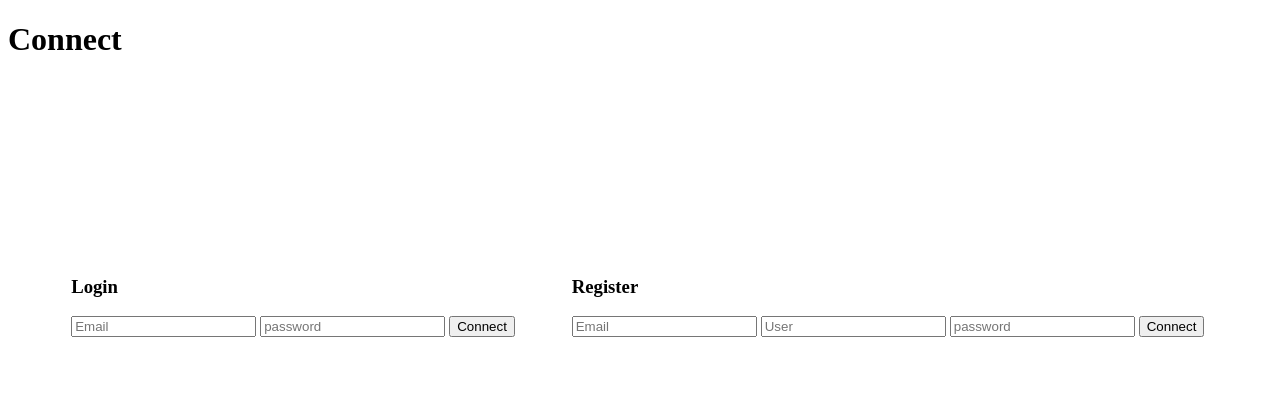
After one commit to Zalerys/Docker-Blog, a PHP site: page /Page/Login/connectUser.php in a window 1280 px wide. The commit adds this page. Shown: the top 399 px of the page. Run offline with PHP 8.4, Linux system fonts and the light colour scheme.

Commit message:
Regiser Login connect

```diff
--- /dev/null
+++ b/src/Page/Blog/blog.php
@@ -0,0 +1,2 @@
+<?php
+echo "hello blog";
--- /dev/null
+++ b/src/Page/Login/connectUser.php
@@ -0,0 +1,80 @@
+<?php
+// function test(){
+//     header('Location: ../Blog/blog.php');
+// };
+
+session_start();
+
+$servername = "db:3306";
+$username = "root";
+$password = "password";
+$pdo = new PDO("mysql:host=$servername;dbname=Blog", $username, $password);
+$pdo->setAttribute(PDO::ATTR_ERRMODE, PDO::ERRMODE_EXCEPTION);
+
+if(isset($_POST['login'])){
+    $email = $_POST['emailLogin'];
+    // $passworduser = $_POST['passwordLogin'];
+
+    $sql = "SELECT * FROM `User` WHERE email = '$email'";
+    $stmt = $pdo->prepare($sql);
+    $stmt->execute();
+
+    $user = $stmt->fetch();
+
+
+    if(!$user) {
+      echo("no user");
+    }else{
+        if($_POST['passwordLogin'] != $user['password']) {
+            echo('mot de passe incorect');
+        }else {
+            echo'<script> window.location="../Blog/blog.php"; </script> ';
+        };
+    }
+};
+
+if (isset($_POST['register'])){
+    $email = $_POST['emailRegister'];
+    $name = $_POST['userRegister'];
+    $passworduser = $_POST['passwordRegister'];
+
+    try{
+        $sql = "INSERT INTO `User` (`id`, `Admin`, `name`, `email`, `password`, `time`) VALUES (NULL, '0', '$name', '$email', '$passworduser', current_timestamp())";
+        $pdo->exec($sql);
+    }catch(PDOException $e){
+        echo $sql . "<br>" . $e->getMessage();
+    }
+};
+
+?>
+
+<!DOCTYPE html>
+<html lang="en">
+<head>
+    <meta charset="UTF-8">
+    <meta http-equiv="X-UA-Compatible" content="IE=edge">
+    <meta name="viewport" content="width=device-width, initial-scale=1.0">
+    <link rel="stylesheet" href="style.css">
+    <title>Login</title>
+</head>
+<body>
+    <h1>Connect</h1>
+    <div class="container">
+        <div class="connect">
+            <form class="login" method="post">
+                <h3>Login</h3>
+                <input placeholder="Email" name="emailLogin">
+                <input placeholder="password" name="passwordLogin">
+                <button type="sumbit" name="login">Connect</button>
+            </form>
+            <form class="register" method="post">
+                <h3>Register</h3>
+                <input placeholder="Email" name="emailRegister">
+                <input placeholder="User" name="userRegister">
+                <input placeholder="password" name="passwordRegister">
+                <button type="sumbit" name="register">Connect</button>
+            </form>
+        </div>
+    </div>
+</body>
+</html>
--- /dev/null
+++ b/src/Page/Login/style.css
@@ -0,0 +1,19 @@
+.container{
+    padding: 5%;
+    display: flow-root;
+}
+
+.connect{
+    display: flex;
+    gap: 5%;
+    margin-top: 10%;
+}
+
+.login{
+    /* display: none; */
+}
+
+.register{
+    /* display: none; */
+
+}
```
Also changed, not shown: src/DataBase/connect.php (added, +55 -0 lines), src/index.php (+12 -12 lines).
